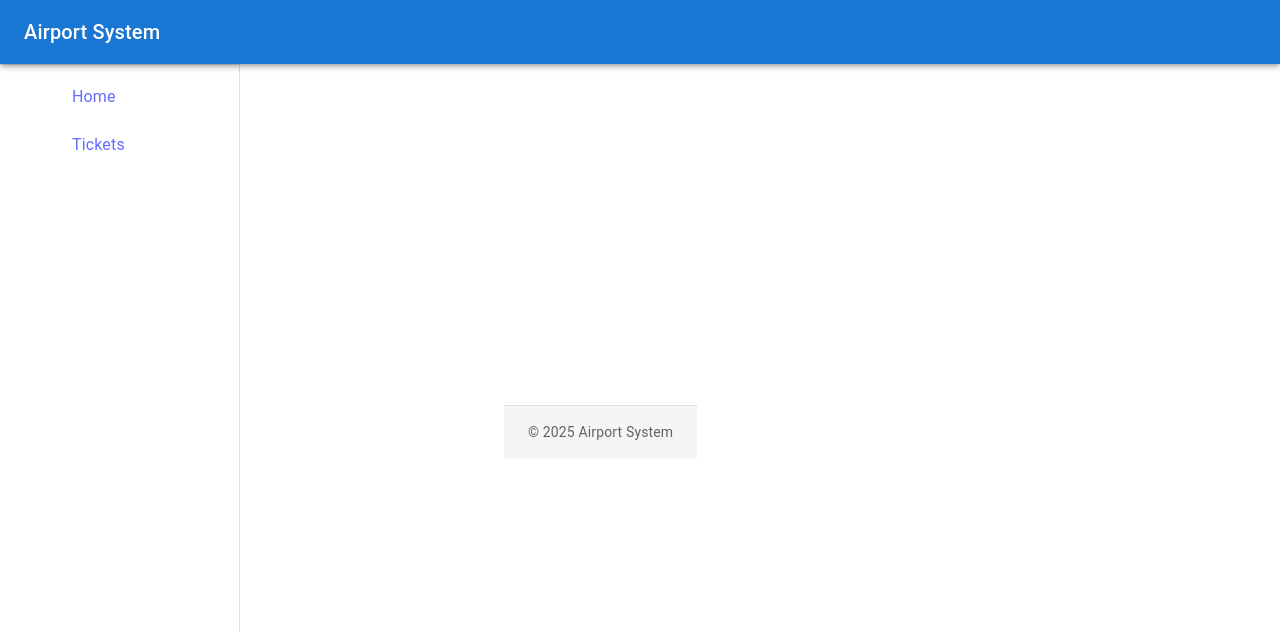
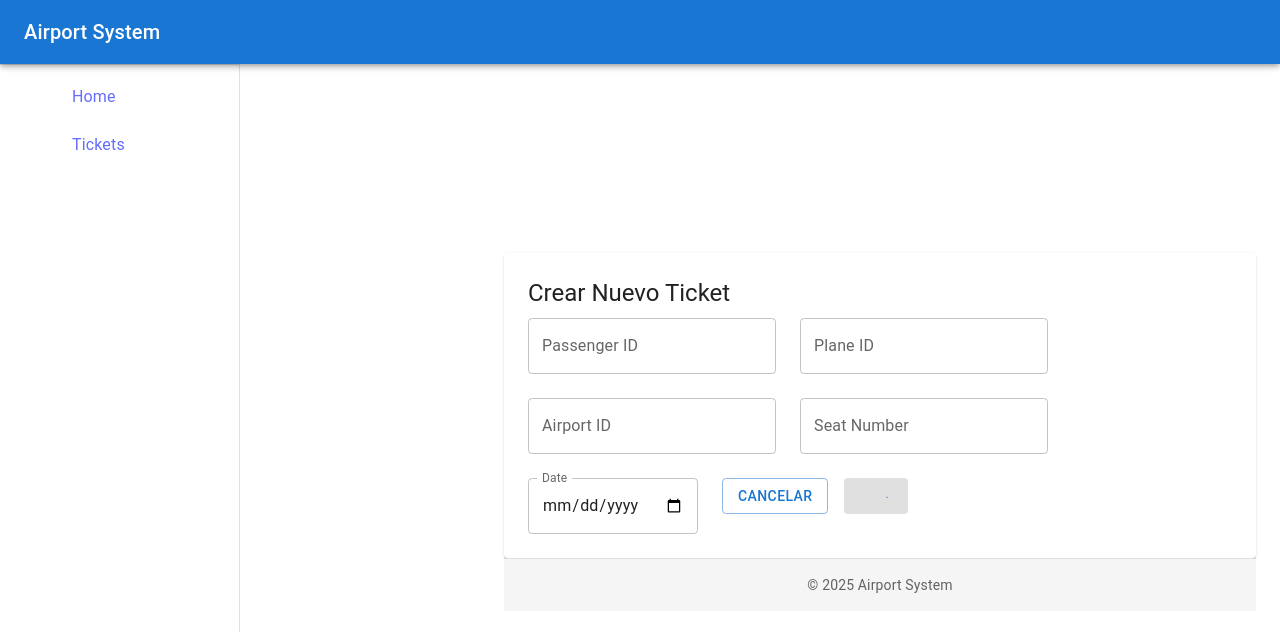
Before and after one commit to Luiscuatro/Airport-Frontend, a React (Vite) app: page /tickets/new in a window 1280 px wide. Shown: the top 632 px of the page. Built offline with nearby package versions, Linux system fonts and the light colour scheme; no server answers; some icons are missing.

Commit message:
feat: add AirportDetails form and render AirportList with create button

```diff
--- a/src/App.jsx
+++ b/src/App.jsx
@@ -6,6 +6,11 @@ import { ApiProvider } from './context/ApiContext.jsx'
 import Header from './components/layout/Header'
 import Sidebar from './components/layout/Sidebar'
 import Footer from './components/layout/Footer'
+import TicketForm from './components/tickets/TicketForm'
+import AirportList from "./components/airports/AirportList"
+import AirportDetails from "./components/airports/AirportDetails"
+import AirportForm from "./components/airports/AirportForm"
+
 
 import Home from './pages/Home'
 import Tickets from './pages/Tickets'
@@ -43,6 +48,11 @@ function App() {
               <Routes>
                 <Route path="/" element={<Home />} />
                 <Route path="/tickets" element={<Tickets />} />
+                <Route path="/tickets/new" element={<TicketForm />} />
+                <Route path="/tickets/:id" element={<TicketForm />} />
+                <Route path="/airports" element={<AirportList />} />
+                <Route path="/airports/new" element={<AirportDetails />} />
+                <Route path="/airports/:id" element={<AirportDetails />} />
               </Routes>
               <Footer />
             </Box>
--- a/src/components/airports/AirportDetails.jsx
+++ b/src/components/airports/AirportDetails.jsx
@@ -0,0 +1,46 @@
+import React, { useState } from 'react'
+import { Container, Typography } from '@mui/material'
+import AirportForm from './AirportForm'
+import { useNavigate } from 'react-router-dom'
+import axios from 'axios'
+
+const AirportDetails = () => {
+  const [formData, setFormData] = useState({
+    name: '',
+    location: '',
+    city: '',
+    country: '',
+    code: ''
+  })
+
+  const navigate = useNavigate()
+
+  const handleChange = (e) => {
+    setFormData({ ...formData, [e.target.name]: e.target.value })
+  }
+
+  const handleSubmit = async (e) => {
+    e.preventDefault()
+    try {
+      await axios.post('http://localhost:8080/airports', formData)
+      navigate('/airports')
+    } catch (error) {
+      console.error('Error creando aeropuerto:', error)
+    }
+  }
+
+  return (
+    <Container maxWidth="sm">
+      <Typography variant="h4" gutterBottom>
+        Crear nuevo aeropuerto
+      </Typography>
+      <AirportForm
+        formData={formData}
+        handleChange={handleChange}
+        handleSubmit={handleSubmit}
+      />
+    </Container>
+  )
+}
+
+export default AirportDetails
--- a/src/components/airports/AirportForm.jsx
+++ b/src/components/airports/AirportForm.jsx
@@ -0,0 +1,54 @@
+import React from 'react'
+import { TextField, Button, Box } from '@mui/material'
+
+const AirportForm = ({ formData, handleChange, handleSubmit }) => {
+  return (
+    <Box component="form" onSubmit={handleSubmit}>
+      <TextField
+        label="Nombre"
+        name="name"
+        value={formData.name}
+        onChange={handleChange}
+        fullWidth
+        margin="normal"
+      />
+      <TextField
+        label="Ubicación"
+        name="location"
+        value={formData.location}
+        onChange={handleChange}
+        fullWidth
+        margin="normal"
+      />
+      <TextField
+        label="Ciudad"
+        name="city"
+        value={formData.city}
+        onChange={handleChange}
+        fullWidth
+        margin="normal"
+      />
+      <TextField
+        label="País"
+        name="country"
+        value={formData.country}
+        onChange={handleChange}
+        fullWidth
+        margin="normal"
+      />
+      <TextField
+        label="Código"
+        name="code"
+        value={formData.code}
+        onChange={handleChange}
+        fullWidth
+        margin="normal"
+      />
+      <Button type="submit" variant="contained" color="primary">
+        Guardar
+      </Button>
+    </Box>
+  )
+}
+
+export default AirportForm
--- a/src/components/airports/AirportList.jsx
+++ b/src/components/airports/AirportList.jsx
@@ -0,0 +1,62 @@
+import React, { useEffect, useState } from 'react'
+import axios from 'axios'
+import {
+  Table,
+  TableBody,
+  TableCell,
+  TableContainer,
+  TableHead,
+  TableRow,
+  Paper,
+  Button
+} from '@mui/material'
+import { Link } from 'react-router-dom'
+
+const AirportList = () => {
+  const [airports, setAirports] = useState([])
+
+  useEffect(() => {
+    axios
+      .get('http://localhost:8080/airports')
+      .then((response) => setAirports(response.data))
+      .catch((error) => console.error('Error cargando aeropuertos:', error))
+  }, [])
+
+  return (
+    <div>
+      <Button
+        variant="contained"
+        component={Link}
+        to="/airports/new"
+        style={{ marginBottom: '1rem' }}
+      >
+        Crear Aeropuerto
+      </Button>
+
+      <TableContainer component={Paper}>
+        <Table>
+          <TableHead>
+            <TableRow>
+              <TableCell>Nombre</TableCell>
+              <TableCell>Ciudad</TableCell>
+              <TableCell>País</TableCell>
+              <TableCell>Código</TableCell>
+            </TableRow>
+          </TableHead>
+          <TableBody>
+            {airports.map((airport) => (
+              <TableRow key={airport.id}>
+                <TableCell>{airport.name}</TableCell>
+                <TableCell>{airport.city}</TableCell>
+                <TableCell>{airport.country}</TableCell>
+                <TableCell>{airport.code}</TableCell>
+              </TableRow>
+            ))}
+          </TableBody>
+        </Table>
+      </TableContainer>
+    </div>
+  )
+}
+
+export default AirportList
--- a/src/components/tickets/TicketForm.jsx
+++ b/src/components/tickets/TicketForm.jsx
@@ -0,0 +1,170 @@
+import React, { useEffect, useState } from 'react'
+import { useNavigate, useParams } from 'react-router-dom'
+import { Paper, TextField, Button, Grid, Typography, Box, CircularProgress } from '@mui/material'
+import { useTickets } from '../../hooks/useTickets'
+
+const TicketForm = () => {
+  const { id } = useParams()
+  const navigate = useNavigate()
+  const isEditMode = Boolean(id)
+
+  const {
+    getTicketById,
+    createTicket,
+    updateTicket,
+    loading
+  } = useTickets()
+
+  const [formData, setFormData] = useState({
+    passengerId: '',
+    planeId: '',
+    airportId: '',
+    seatNumber: '',
+    date: ''
+  })
+
+  const [errors, setErrors] = useState({})
+
+  useEffect(() => {
+    if (isEditMode) {
+      getTicketById(id).then((ticket) => {
+        if (ticket) {
+          setFormData({
+            passengerId: ticket.passengerId || '',
+            planeId: ticket.planeId || '',
+            airportId: ticket.airportId || '',
+            seatNumber: ticket.seatNumber || '',
+            date: ticket.date || ''
+          })
+        }
+      })
+    }
+  }, [id, isEditMode, getTicketById])
+
+  const validateForm = () => {
+    const newErrors = {}
+    if (!formData.passengerId) newErrors.passengerId = 'Requerido'
+    if (!formData.planeId) newErrors.planeId = 'Requerido'
+    if (!formData.airportId) newErrors.airportId = 'Requerido'
+    if (!formData.seatNumber) newErrors.seatNumber = 'Requerido'
+    if (!formData.date) newErrors.date = 'Requerido'
+    setErrors(newErrors)
+    return Object.keys(newErrors).length === 0
+  }
+
+  const handleChange = (e) => {
+    const { name, value } = e.target
+    setFormData((prev) => ({
+      ...prev,
+      [name]: value
+    }))
+  }
+
+  const handleSubmit = async (e) => {
+    e.preventDefault()
+    if (!validateForm()) return
+
+    const success = isEditMode
+      ? await updateTicket(id, formData)
+      : await createTicket(formData)
+
+    if (success) navigate('/tickets')
+  }
+
+  return (
+    <Paper sx={{ p: 3 }}>
+      <Typography variant="h5" gutterBottom>
+        {isEditMode ? 'Editar Ticket' : 'Crear Nuevo Ticket'}
+      </Typography>
+
+      <form onSubmit={handleSubmit}>
+        <Grid container spacing={3}>
+          <Grid item xs={12} sm={6}>
+            <TextField
+              fullWidth
+              label="Passenger ID"
+              name="passengerId"
+              value={formData.passengerId}
+              onChange={handleChange}
+              error={!!errors.passengerId}
+              helperText={errors.passengerId}
+            />
+          </Grid>
+
+          <Grid item xs={12} sm={6}>
+            <TextField
+              fullWidth
+              label="Plane ID"
+              name="planeId"
+              value={formData.planeId}
+              onChange={handleChange}
+              error={!!errors.planeId}
+              helperText={errors.planeId}
+            />
+          </Grid>
+
+          <Grid item xs={12} sm={6}>
+            <TextField
+              fullWidth
+              label="Airport ID"
+              name="airportId"
+              value={formData.airportId}
+              onChange={handleChange}
+              error={!!errors.airportId}
+              helperText={errors.airportId}
+            />
+          </Grid>
+
+          <Grid item xs={12} sm={6}>
+            <TextField
+              fullWidth
+              label="Seat Number"
+              name="seatNumber"
+              value={formData.seatNumber}
+              onChange={handleChange}
+              error={!!errors.seatNumber}
+              helperText={errors.seatNumber}
+            />
+          </Grid>
+
+          <Grid item xs={12}>
+            <TextField
+              fullWidth
+              label="Date"
+              type="date"
+              name="date"
+              value={formData.date}
+              onChange={handleChange}
+              InputLabelProps={{ shrink: true }}
+              error={!!errors.date}
+              helperText={errors.date}
+            />
+          </Grid>
+
+          <Grid item xs={12}>
+            <Box sx={{ display: 'flex', justifyContent: 'flex-end', gap: 2 }}>
+              <Button
+                variant="outlined"
+                onClick={() => navigate('/tickets')}
+              >
+                Cancelar
+              </Button>
+              <Button
+                type="submit"
+                variant="contained"
+                color="primary"
+                disabled={loading}
+              >
+                {loading
+                  ? <CircularProgress size={24} />
+                  : isEditMode ? 'Actualizar' : 'Crear'}
+              </Button>
+            </Box>
+          </Grid>
+        </Grid>
+      </form>
+    </Paper>
+  )
+}
+
+export default TicketForm
--- a/src/components/tickets/TicketList.jsx
+++ b/src/components/tickets/TicketList.jsx
@@ -14,6 +14,10 @@ import {
 } from '@mui/material'
 import DeleteIcon from '@mui/icons-material/Delete'
 import { useTickets } from '../../hooks/useTickets'
+import Button from '@mui/material/Button'
+import { Link } from 'react-router-dom'
+
+
 
 console.log('TicketList montado')
 
@@ -35,16 +39,17 @@ const TicketList = () => {
         Tickets List
       </Typography>
 
-      return (
-    <div style={{ color: 'red', fontSize: '30px' }}>
-    TicketList cargado
-    </div>
-)
-
-
       {loading ? (
         <Box display="flex" justifyContent="center" alignItems="center" sx={{ mt: 4 }}>
           <CircularProgress />
+          <Button
+         variant="contained"
+         component={Link}
+         to="/tickets/new"
+        >
+          Crear ticket
+        </Button>
+
         </Box>
       ) : (
         <TableContainer>
--- a/src/context/ApiContext.jsx
+++ b/src/context/ApiContext.jsx
@@ -3,7 +3,7 @@ import axios from 'axios'
 
 export const ApiContext = createContext()
 
-const API_BASE_URL = 'http://localhost:8080/api'
+const API_BASE_URL = 'http://localhost:8080/'
 
 export const ApiProvider = ({ children }) => {
   const [loading, setLoading] = useState(false)
```
Also changed, not shown: 1 other file (tests, documents, lock files or other folders).
